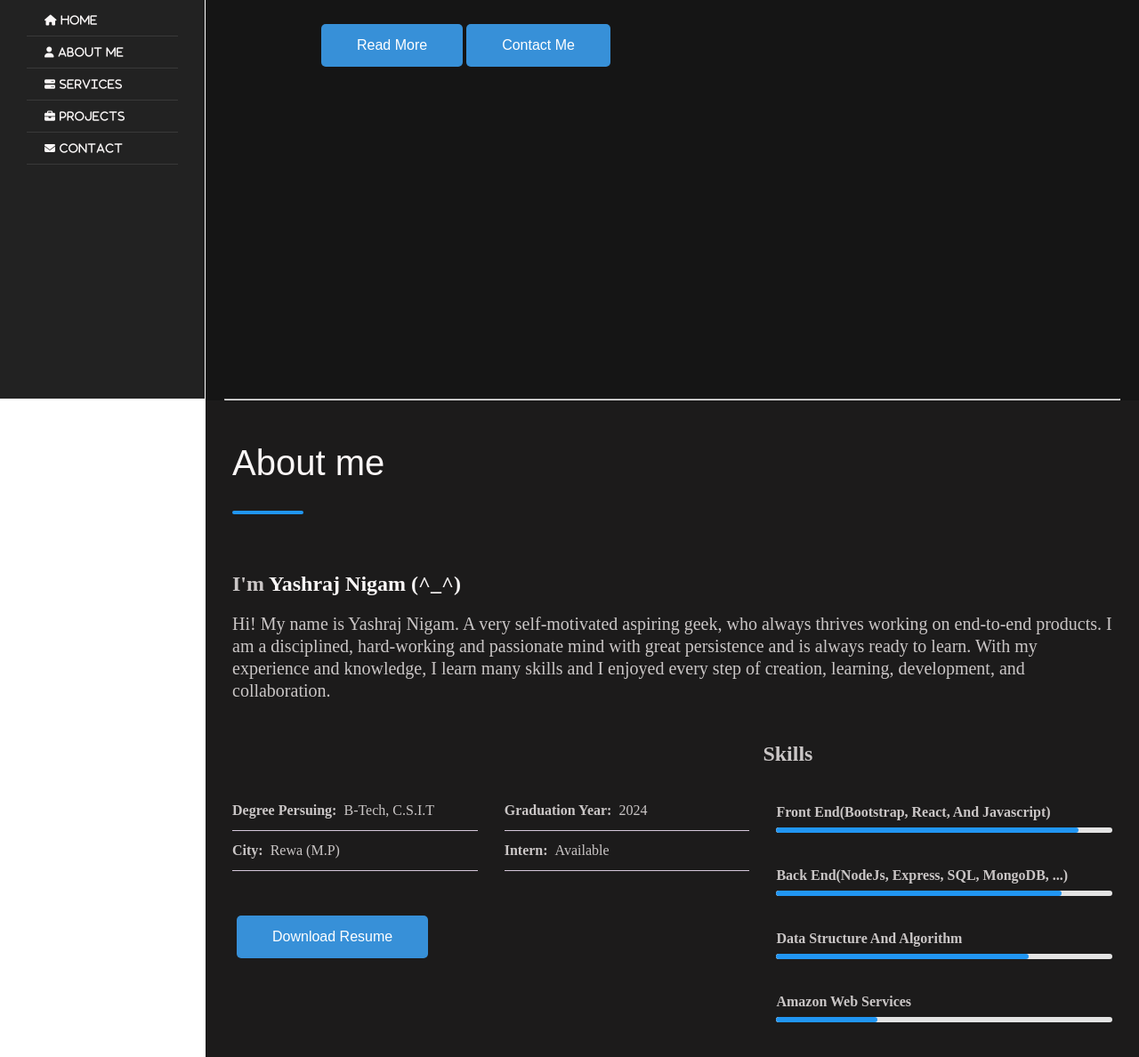
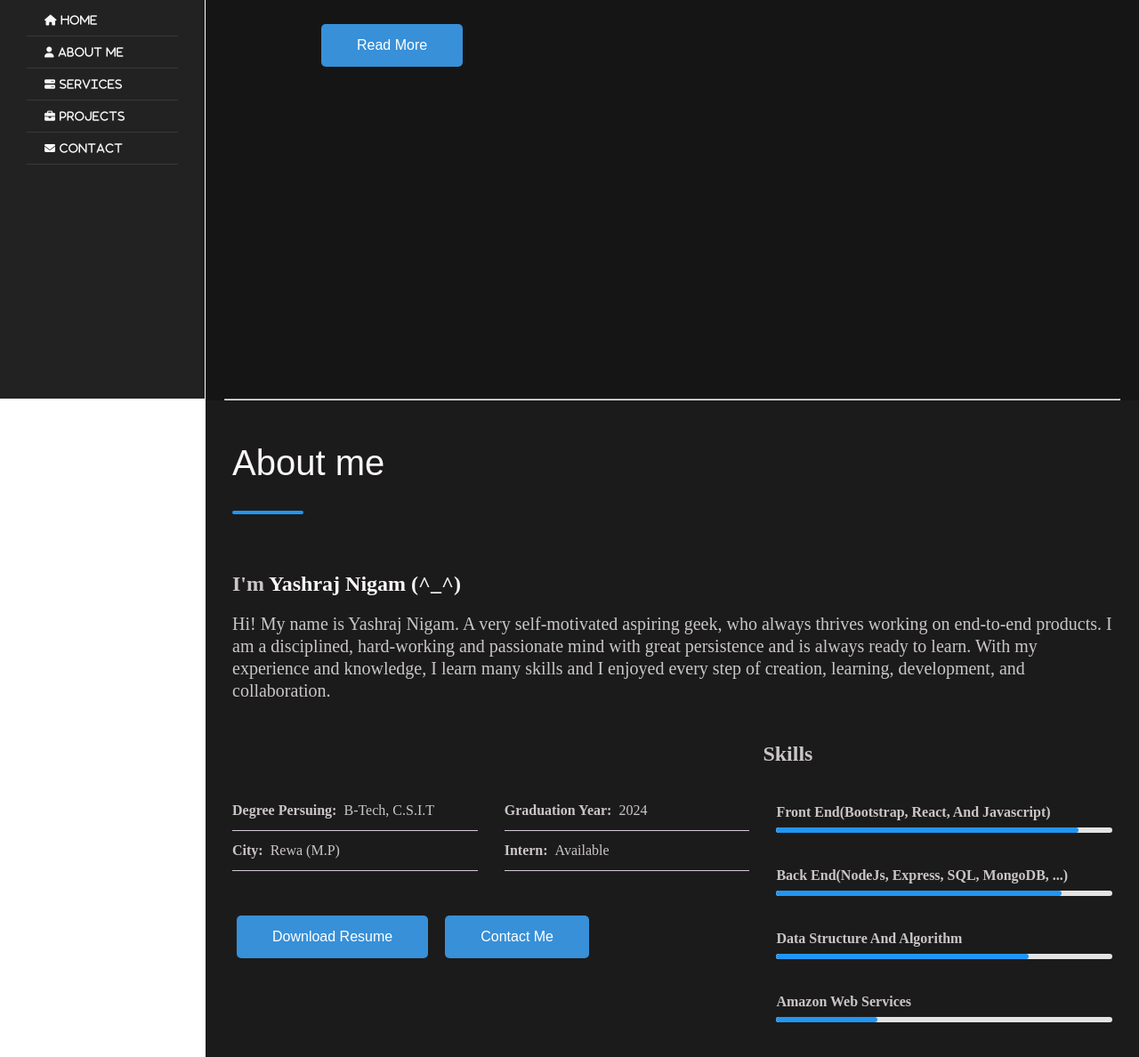
Before and after one commit to yaassshhh/Portfolio, a plain HTML site: page index.html in a window 1280 px wide. Shown: the part 352-1540 px from the top of the page at 89% size. Drawn offline with nearby package versions, Linux system fonts and the light colour scheme.

Commit message:
index.html

```diff
--- a/index.html
+++ b/index.html
@@ -98,9 +98,9 @@
           <a href="#about" class="btn hire-me" data-section-index="1"
             >Read More</a
           >
-          <a href="#contact" class="btn hire-me" data-section-index="1"
+<!--           <a href="#contact" class="btn hire-me" data-section-index="1"
             >Contact Me</a
-          >
+          > -->
         </div>
       </section>
       <hr />
@@ -162,12 +162,12 @@
                         class="btn"
                         >Download Resume</a
                       >
-                      <!-- <a
+                      <a
                         href="#contact"
                         class="btn hire-me"
                         data-section-index="1"
-                        >Hire Me</a
-                      > -->
+                        >Contact Me</a
+                      >
                     </div>
                   </div>
                 </div>
@@ -500,13 +500,13 @@
               <p>yashrajnigam000@gmail.com</p>
             </div>
 
-            <div class="contact-info-item padd-15">
+<!--             <div class="contact-info-item padd-15">
               <div class="icon">
                 <i class="fa fa-solid fa-hashtag" aria-hidden="true"></i>
               </div>
               <h4>Social</h4>
               <div class="social-icons">
-                <!-- <a href="#"><i class="fa-brands fa-facebook"></i></a> -->
+                <a href="#"><i class="fa-brands fa-facebook"></i></a>
                 <a href="https://www.instagram.com/yaasss.hhh/" target="_blank"
                   ><i class="fa-brands fa-instagram"></i
                 ></a>
@@ -519,7 +519,7 @@
                   ><i class="fa-brands fa-github"></i
                 ></a>
               </div>
-            </div>
+            </div> -->
           </div>
           <!-- <div class="row">
                 <div class="contact-form padd-15">
```
